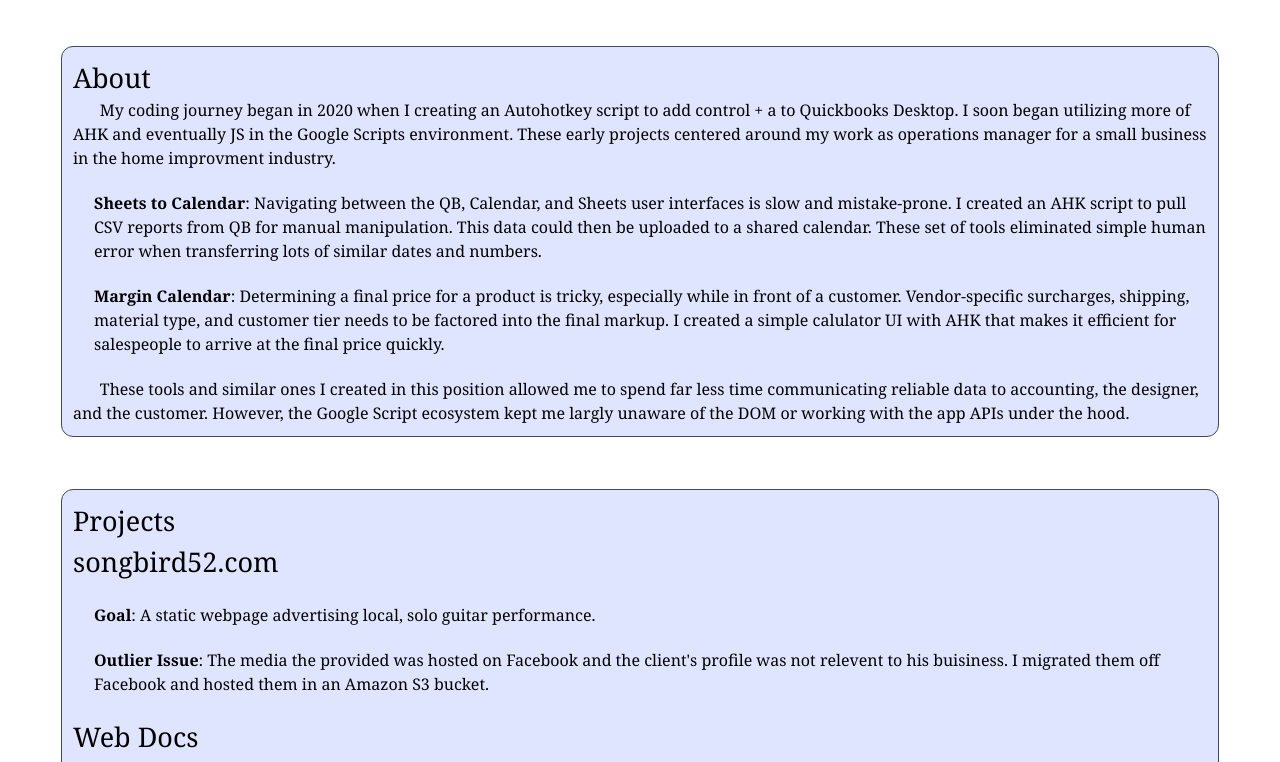
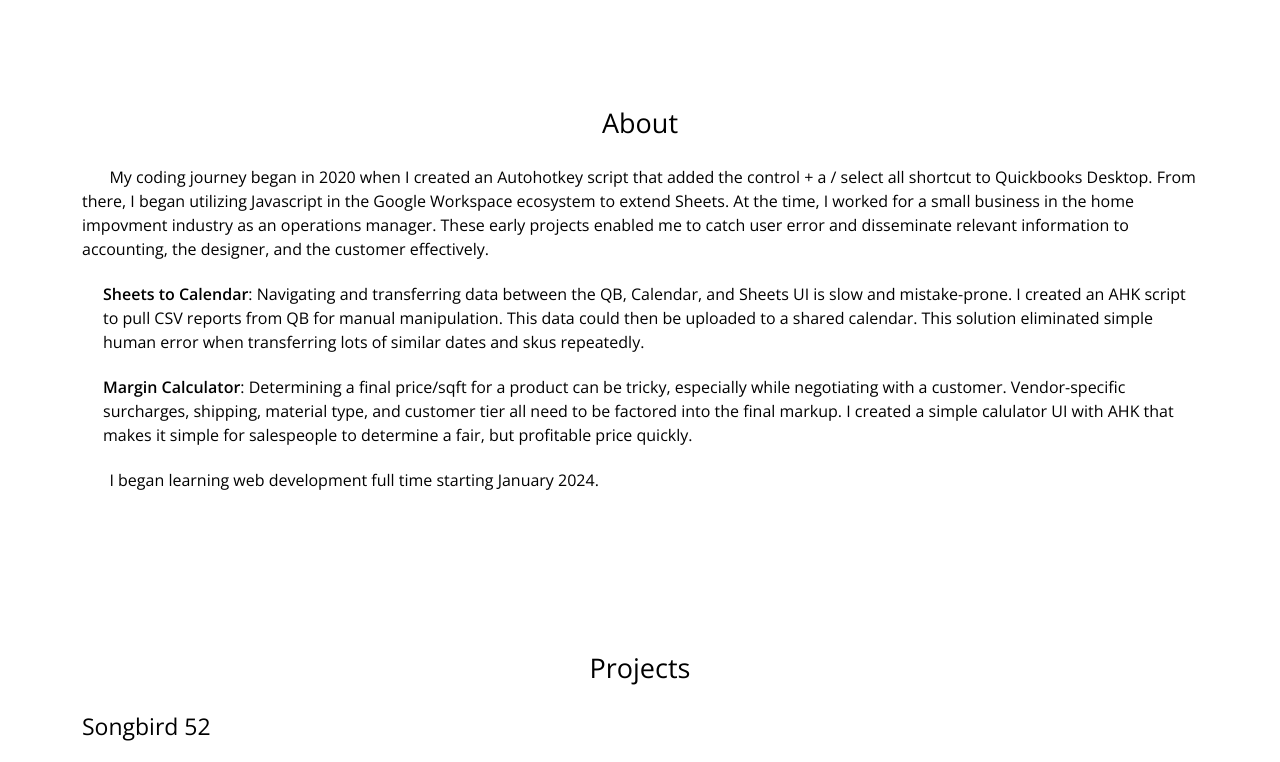
Before and after one commit to davidspiv/portfolio, a website: page dist/index.html in a window 1280 px wide. Shown: the part 110-872 px from the top of the page. Drawn offline with nearby package versions, Linux system fonts and the light colour scheme.

Commit message:
added more about

```diff
--- a/dist/index.html
+++ b/dist/index.html
@@ -29,44 +29,43 @@
           <h2>About</h2>
           <article class="card">
             <p>
-              My coding journey began in 2020 when I creating an Autohotkey
-              script to add control + a to Quickbooks Desktop. I soon began
-              utilizing more of AHK and eventually JS in the Google Scripts
-              environment. These early projects centered around my work as
-              operations manager for a small business in the home improvment
-              industry.
+              My coding journey began in 2020 when I created an Autohotkey
+              script that added the control + a / select all shortcut to
+              Quickbooks Desktop. From there, I began utilizing Javascript in
+              the Google Workspace ecosystem to extend Sheets. At the time, I
+              worked for a small business in the home impovment industry as an
+              operations manager. These early projects enabled me to catch user
+              error and disseminate relevant information to accounting, the
+              designer, and the customer effectively.
             </p>
             <ul>
               <li>
-                <strong>Sheets to Calendar</strong>: Navigating between the QB,
-                Calendar, and Sheets user interfaces is slow and mistake-prone.
-                I created an AHK script to pull CSV reports from QB for manual
-                manipulation. This data could then be uploaded to a shared
-                calendar. These set of tools eliminated simple human error when
-                transferring lots of similar dates and numbers.
+                <strong>Sheets to Calendar</strong>: Navigating and transferring
+                data between the QB, Calendar, and Sheets UI is slow and
+                mistake-prone. I created an AHK script to pull CSV reports from
+                QB for manual manipulation. This data could then be uploaded to
+                a shared calendar. This solution eliminated simple human error
+                when transferring lots of similar dates and skus repeatedly.
               </li>
               <li>
-                <strong>Margin Calendar</strong>: Determining a final price for
-                a product is tricky, especially while in front of a customer.
-                Vendor-specific surcharges, shipping, material type, and
-                customer tier needs to be factored into the final markup. I
-                created a simple calulator UI with AHK that makes it efficient
-                for salespeople to arrive at the final price quickly.
+                <strong>Margin Calculator</strong>: Determining a final
+                price/sqft for a product can be tricky, especially while
+                negotiating with a customer. Vendor-specific surcharges,
+                shipping, material type, and customer tier all need to be
+                factored into the final markup. I created a simple calulator UI
+                with AHK that makes it simple for salespeople to determine a
+                fair, but profitable price quickly.
               </li>
             </ul>
             <p>
-              These tools and similar ones I created in this position allowed me
-              to spend far less time communicating reliable data to accounting,
-              the designer, and the customer. However, the Google Script
-              ecosystem kept me largly unaware of the DOM or working with the
-              app APIs under the hood.
+              I began learning web development full time starting January 2024.
             </p>
           </article>
         </section>
         <section id="projects">
           <h2>Projects</h2>
           <article class="card">
-            <h3><a href="https://www.songbird52.com/">songbird52.com</a></h3>
+            <h3>Songbird 52</h3>
             <ul>
               <li>
                 <strong>Goal</strong>: A static webpage advertising local, solo
@@ -81,9 +80,7 @@
             </ul>
           </article>
           <article class="card">
-            <h3>
-              <a href="https://web-docs-five.vercel.app/index.html">Web Docs</a>
-            </h3>
+            <h3>Web Docs</h3>
             <p>
               Lorem ipsum dolor sit amet consectetur adipisicing elit.
               Reiciendis animi perspiciatis veritatis, natus dolore quas
@@ -94,18 +91,10 @@
         </section>
         <section id="contact">
           <h2>Contact</h2>
-          <article class="card">
-            <p>
-              Lorem ipsum dolor sit amet consectetur adipisicing elit.
-              Reiciendis animi perspiciatis veritatis, natus dolore quas
-              provident et tempore ducimus! Architecto est hic ex, a fugiat
-              tenetur ducimus vel accusamus esse!
-            </p>
-          </article>
+          <article class="card"></article>
         </section>
       </div>
     </main>
-    <footer></footer>
     <script src="index.js"></script>
   </body>
 </html>
--- a/dist/styles.css
+++ b/dist/styles.css
@@ -1,6 +1,7 @@
 @layer reset, base, components, theme;
 
 @import "reset.css" layer(reset);
+@import url("https://fonts.googleapis.com/css2?family=Open+Sans:ital,wght@0,300..800;1,300..800&display=swap");
 
 @layer base {
   * {
@@ -11,6 +12,12 @@
     --header-height: clamp(8rem, calc(5vw + 4rem), 11rem);
   }
 
+  :root {
+    font-family: "Open Sans", Verdana, Geneva, Tahoma, sans-serif;
+    text-wrap: pretty;
+    scroll-behavior: smooth;
+  }
+
   html,
   body {
     width: 100%;
@@ -19,11 +26,24 @@
 
   header,
   footer {
-    height: calc(var(--header-height) * 1.2);
+    padding: var(--gap);
   }
 
   main {
-    margin: var(--big-gap) 0;
+    margin: var(--bigger-gap) 0;
+  }
+
+  h1,
+  h2,
+  .logo p:first-child {
+    font-size: clamp(2.2rem, 1.75vw + 1.25rem, 2.7rem);
+  }
+
+  h3,
+  h4,
+  h5,
+  h6 {
+    font-size: clamp(1.8rem, 1.75vw + 1.2rem, 2.3rem);
   }
 
   strong {
@@ -86,18 +106,15 @@
 
   section {
     margin-bottom: var(--bigger-gap);
-    padding: var(--small-gap);
+    padding: var(--bigger-gap) var(--gap);
     border-radius: 1.2rem;
     margin-bottom: var(--bigger-gap);
   }
 
-  /* .card {
-    margin-bottom: var(--bigger-gap);
+  section h2 {
+    margin-bottom: var(--gap);
+    text-align: center;
   }
-
-  .card:last-child {
-    margin-bottom: 0;
-  } */
 
   @media (min-width: 720px) {
     #hamburger {
@@ -114,31 +131,21 @@
       flex-direction: row;
       align-items: center;
       justify-content: space-between;
-      gap: var(--big-gap);
+      gap: var(--bigger-gap);
     }
   }
 }
 
 @layer theme {
-  :root {
-    font-family: Montserrat, Georgia, "Times New Roman", Times, serif;
-    scroll-behavior: smooth;
+  header {
+    background-color: #d8ad98;
+    border-bottom: 1.5px solid #a48474;
   }
 
-  h1,
-  h2,
-  h3,
-  h4,
-  h5,
-  h6,
-  .logo p:first-child {
-    font-size: clamp(2.2rem, 2vw + 1.25rem, 2.7rem);
-  }
-
-  section {
+  /* section {
     background-color: #dfe5ff;
     border: 1.5px solid #424864;
-  }
+  } */
 
   button {
     opacity: 0.8;
@@ -148,6 +155,10 @@
     opacity: 1;
   }
 
+  header a:hover {
+    color: #d85838;
+  }
+
   #hamburger {
     background-image: url("/dist/svg-icons/hamburger.svg");
     background-repeat: no-repeat;
```
Also changed, not shown: dist/svg-icons/hamburger.svg.
